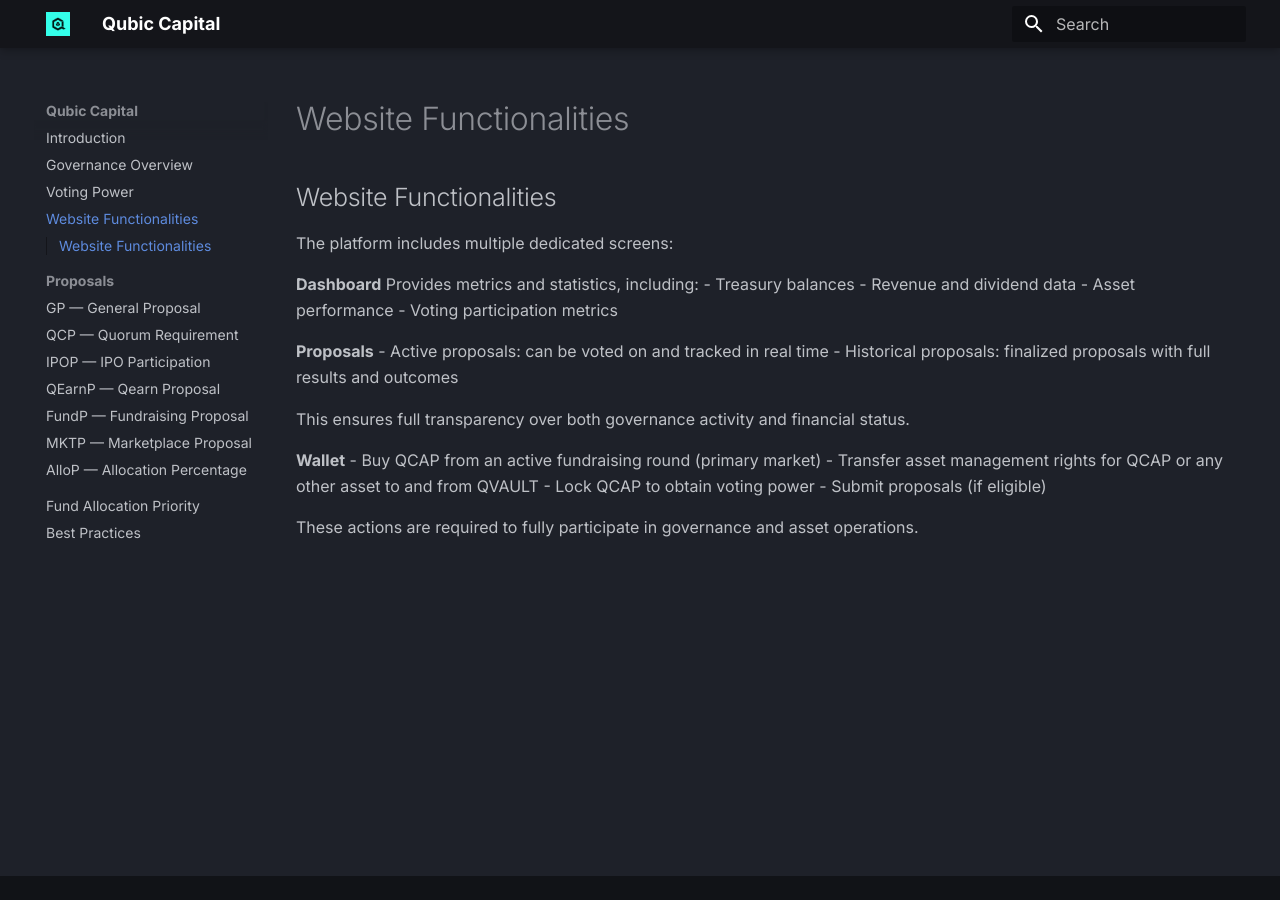
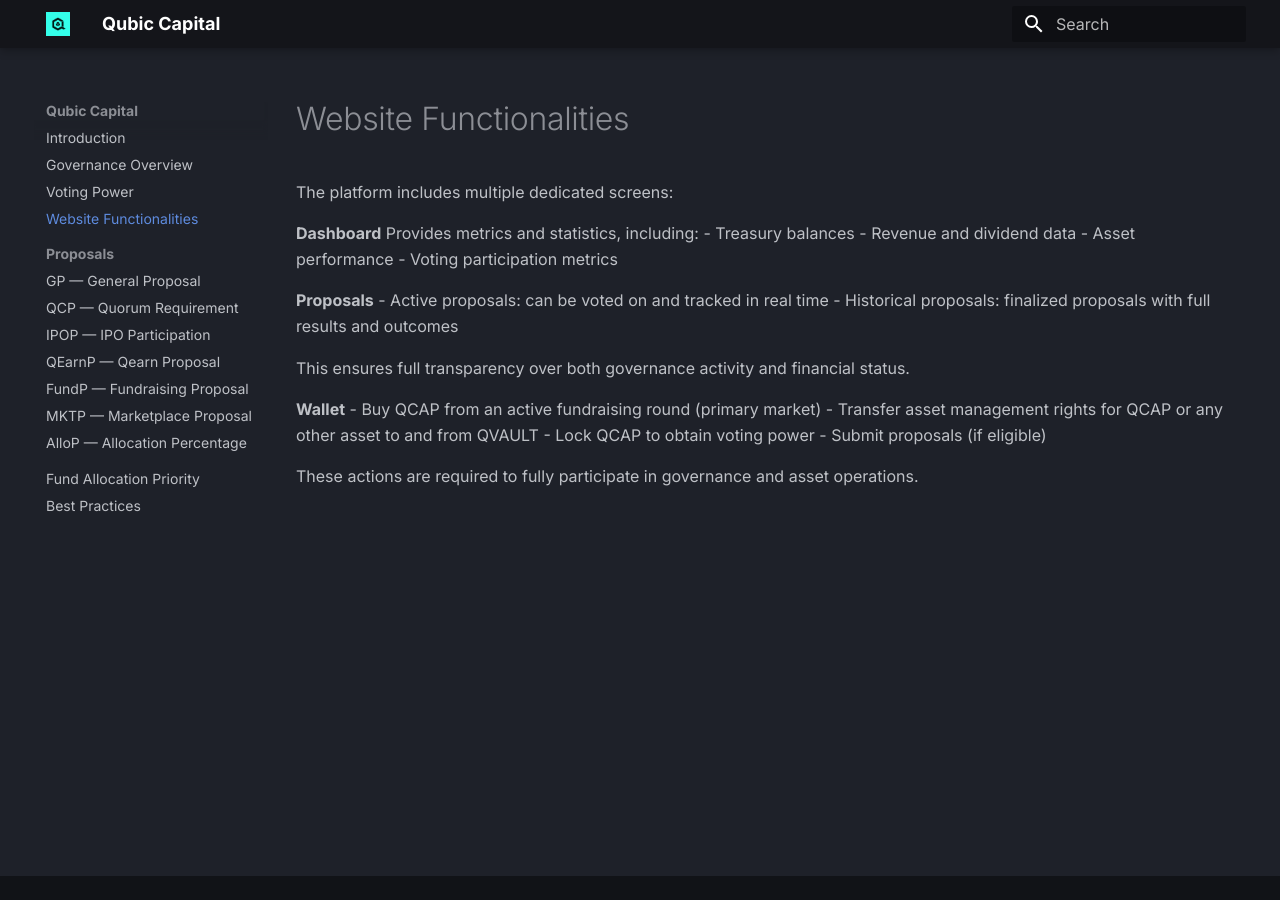
Before and after one commit to HermanToothrot10/qubic-capital-manual, an MkDocs documentation site: the page built from docs/website-features.md, in a window 1280 px wide. Built offline with MkDocs 1.6.1 and Material for MkDocs 9.7.7, drawn with Linux system fonts in a browser that asks for light colours.

Commit message:
Update website-features.md

```diff
--- a/docs/website-features.md
+++ b/docs/website-features.md
@@ -1,4 +1,4 @@
-## Website Functionalities
+# Website Functionalities
 
 The platform includes multiple dedicated screens:
 
```
